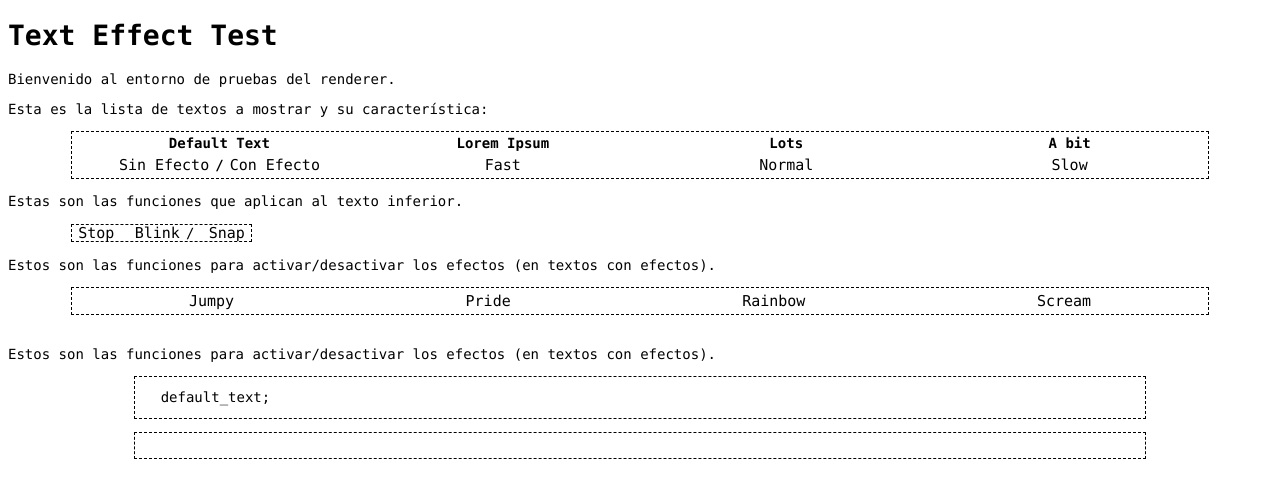
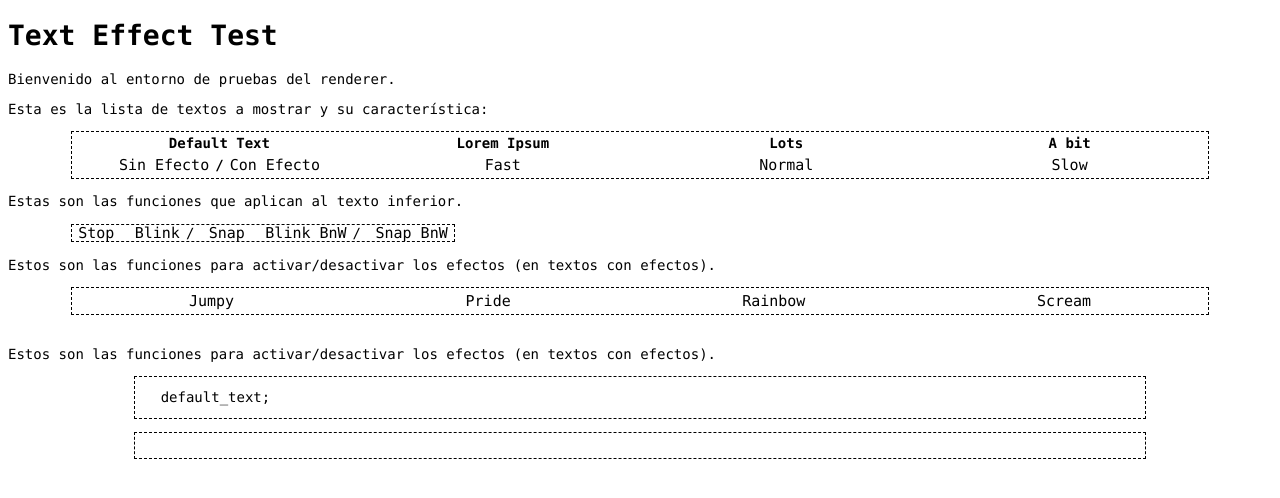
Before and after one commit to Buhorl/buhorl.github.io, a plain HTML site: page renderer.html in a window 1280 px wide. Both pictures are taken after a click on the button "Blink". Drawn offline with nearby package versions, Linux system fonts and the light colour scheme.

Commit message:
Dos tipos de Blink

```diff
--- a/renderer.html
+++ b/renderer.html
@@ -43,6 +43,8 @@ https://ozh.github.io/ascii-tables/
 	<button onclick="stopText(bit)">Stop</button>
 	<button onclick="blinkElem('story',10,50);">Blink</button>/
 	<button onclick="blinkElem('story',9,50);">Snap</button>
+	<button onclick="blinkElemBW('story',10,50);">Blink BnW</button>/
+	<button onclick="blinkElemBW('story',9,50);">Snap BnW</button>
 </span>
 <p>Estos son las funciones para activar/desactivar los efectos (en textos con efectos).</p>
 <table class='border'>
--- a/renderer.js
+++ b/renderer.js
@@ -14,6 +14,18 @@ var story_inter;
 var actual_text;
 
 function blinkElem(id,times,ms){
+	// even to stay, odd to dissappear
+	var i = times;
+	var j = setInterval(function() {
+		if(document.getElementById(id).style.visibility == "hidden"){
+			document.getElementById(id).style.visibility = "visible";
+		} else {document.getElementById(id).style.visibility = "hidden";}
+		i--;
+		if (i==0) {clearInterval(j);}
+	}, ms);
+}
+
+function blinkElemBW(id,times,ms){
 	// even to stay, odd to dissappear
 	var i = times;
 	var j = setInterval(function() {
```
